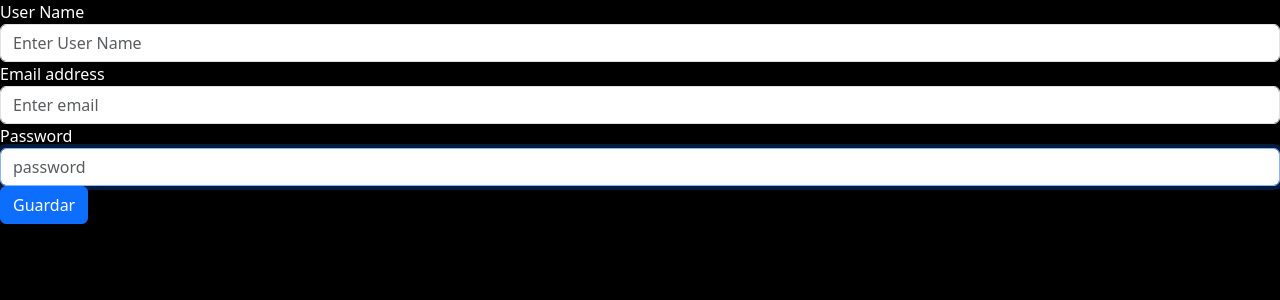
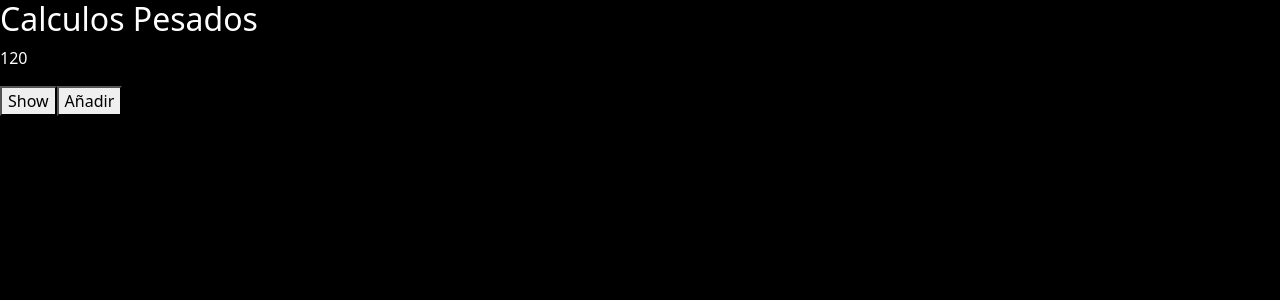
Before and after one commit to Vallejos1797/AppModel, a React (Vite) app: page / in a window 1280 px wide. Shown: the top 300 px of the page. Built offline with nearby package versions, Linux system fonts and the light colour scheme.

Commit message:
[Abraham]:How useMeno in React.

```diff
--- /dev/null
+++ b/src/componenst/heavyCalculates.jsx
@@ -0,0 +1,27 @@
+import {useMemo, useState} from "react";
+export const HeavyCalculates = () => {
+    const [show, setShow] = useState(true)
+    const [listNumbers, setListNumber] = useState([1, 2, 3, 4, 5])
+    const getCalculate = (listNumbers) => useMemo(() => {
+        return listNumbers.reduce((a, b) => a * b)
+    }, [listNumbers])
+
+    const addNumber = (listNumbers) => {
+        setListNumber([...listNumbers, listNumbers[listNumbers.length - 1] + 1])
+    }
+    return (<>
+            <h2>Calculos Pesados</h2>
+            <p>{getCalculate(listNumbers)}</p>
+            <button onClick={() => {
+                setShow(!show)
+            }}>
+                {show ? 'Show' : 'Hide'}
+            </button>
+            <button onClick={() => {
+                addNumber(listNumbers)
+            }}>
+                Añadir
+            </button>
+        </>
+    )
+}
--- a/src/main.jsx
+++ b/src/main.jsx
@@ -10,6 +10,7 @@ import 'bootstrap/dist/css/bootstrap.min.css'; // Importa los estilos de Bootstr
 import 'bootstrap'; // Importa los scripts de Bootstrap
 import {FormComponent} from "./componenst/FormComponent.jsx";
 import {UsersComponent} from "./componenst/UsersComponent.jsx";
+import {HeavyCalculates} from "./componenst/heavyCalculates.jsx";
 
 ReactDOM.createRoot(document.getElementById('root')).render(
     <React.StrictMode>
@@ -19,8 +20,10 @@ ReactDOM.createRoot(document.getElementById('root')).render(
         {/*<h1>useEffect</h1>*/}
         {/*<UserApp></UserApp>*/}
         {/*<HooksApp></HooksApp>*/}
-        <FormComponent> </FormComponent>
+        {/*<FormComponent> </FormComponent>*/}
         {/*<UsersComponent>*/}
         {/*</UsersComponent>*/}
+        <HeavyCalculates></HeavyCalculates>
+
     </React.StrictMode>,
 )
```
